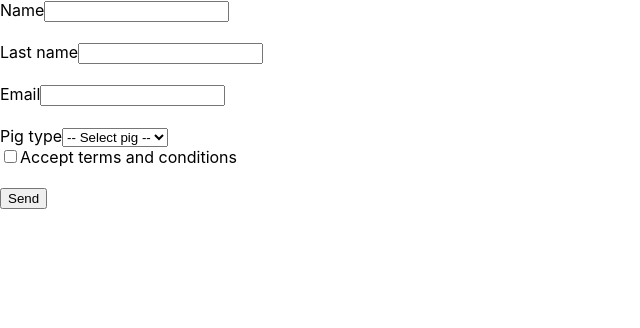
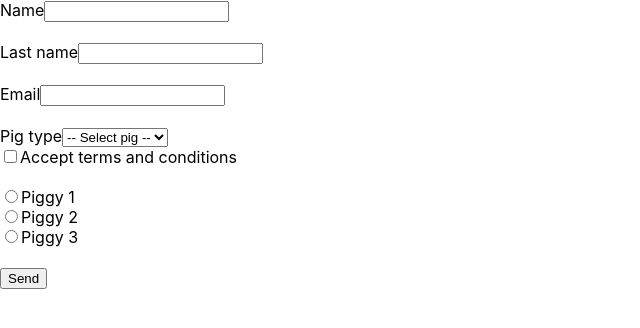
Before and after one commit to lopez-tomas/learning-react, a React (Create React App) app in the folder formik/: page / in a window 1280 px wide. Shown: the top 328 px of the page, without its empty margins (0-640 px from the left). Built offline with nearby package versions, Linux system fonts and the light colour scheme.

Commit message:
feat: using custom Radio component.

```diff
--- a/formik/src/App.js
+++ b/formik/src/App.js
@@ -1,6 +1,7 @@
 import { Formik, Form, Field, ErrorMessage } from 'formik'
 import TextInput from './components/TextInput'
 import Checkbox from './components/Checkbox'
+import Radio from './components/Radio'
 import Select from './components/Select'
 
 const validate = (values) => {
@@ -18,13 +19,26 @@ const validate = (values) => {
     errors.last_name = 'The last name is too short.'
   }
 
+	if(!values.radio) {
+		errors.radio = 'Required'
+	}
+
   return errors
 }
 
 function App() {
   return (
 		<Formik
-			initialValues={{name: '', last_name: '', email: '', select: '', pig: ''}}
+			initialValues={
+				{
+					name: '',
+					last_name: '',
+					email: '',
+					select: '',
+					pig: '',
+					radio: ''
+				}
+			}
 			validate={validate}
 			onSubmit={values => console.log(values)}
 		>
@@ -58,6 +72,12 @@ function App() {
 				</Checkbox>
 				<br />
 
+				<Radio name="radio" value="piggy1" label="Piggy 1"/>
+				<Radio name="radio" value="piggy2" label="Piggy 2"/>
+				<Radio name="radio" value="piggy3" label="Piggy 3"/>
+				<ErrorMessage name="radio" />
+				<br />
+
 				<button type="submit">Send</button>
 			</Form>
 		</Formik>
```
